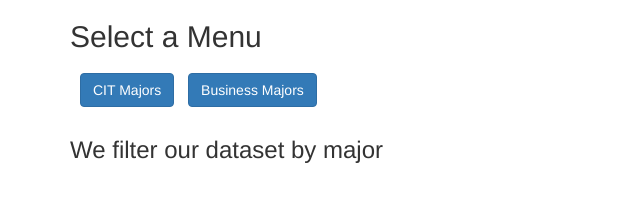
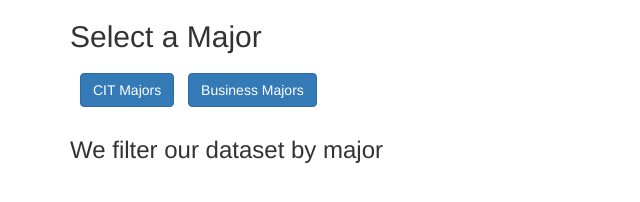
Before and after one commit to Springcone2/Springcone2.github.io, a plain HTML site: page index.html in a window 1280 px wide. Shown: the full height of the page, 0-640 px from the left. Drawn offline with nearby package versions, Linux system fonts and the light colour scheme.

Commit message:
Update index.html

```diff
--- a/index.html
+++ b/index.html
@@ -16,7 +16,7 @@
   <body>
 
       <div class="container">
-         <h2>Select a Menu</h2>
+         <h2>Select a Major</h2>
 
          <div style='padding: 5px;'>
             <button type='button' class="btn btn-primary" onClick="getData('CIT')">CIT Majors</button>
```
